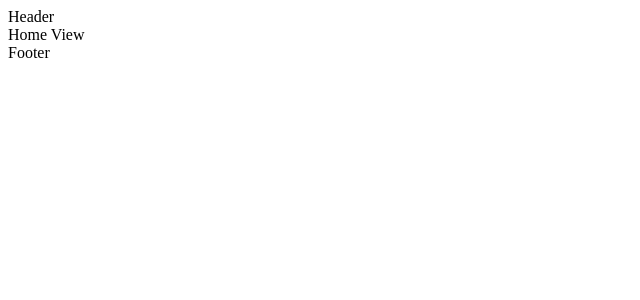
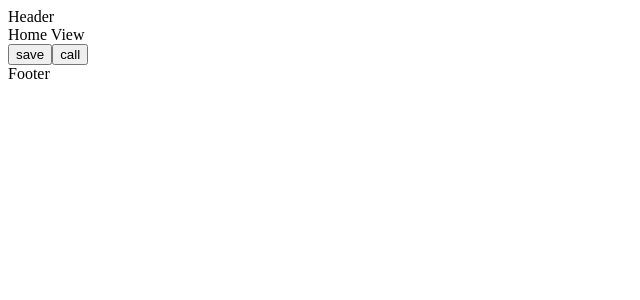
Before and after one commit to JunhaDex/kysa23-brand-web, a Vue app: page / in a window 1280 px wide. Shown: the top 300 px of the page, without its empty margins (0-640 px from the left). Built offline with nearby package versions, Linux system fonts and the light colour scheme.

Commit message:
add firebase database

```diff
--- a/package.json
+++ b/package.json
@@ -13,12 +13,14 @@
     "format": "prettier --write src/"
   },
   "dependencies": {
+    "firebase": "^9.19.1",
     "pinia": "^2.0.32",
     "vue": "^3.2.47",
     "vue-router": "^4.1.6"
   },
   "devDependencies": {
     "@rushstack/eslint-patch": "^1.2.0",
+    "@types/firebase": "^3.2.1",
     "@types/jsdom": "^21.1.0",
     "@types/node": "^18.14.2",
     "@vitejs/plugin-vue": "^4.0.0",
--- a/src/pages/HomeView.vue
+++ b/src/pages/HomeView.vue
@@ -1,4 +1,31 @@
 <template>
-  <main>Home View</main>
+  <main>
+    Home View
+    <div>
+      <button @click="save" type="button">save</button>
+      <button @click="call" type="button">call</button>
+    </div>
+  </main>
 </template>
-<script lang="ts" setup></script>
+<script lang="ts" setup>
+import { RegisterService } from '@/services/Register.service'
+
+async function save() {
+  const regSvc = new RegisterService()
+  await regSvc.uploadRegister({
+    email: 'foo@example-com',
+    name: 'foobar',
+    dob: '1111',
+    sex: 'f',
+    contact: '2222',
+    geo: '3333',
+    isMember: false,
+    joins: [11, 22, 33]
+  })
+}
+
+async function call() {
+  const regSvc = new RegisterService()
+  await regSvc.getRegister('foo@example-com')
+}
+</script>
--- /dev/null
+++ b/src/providers/Firebase.provider.ts
@@ -0,0 +1,24 @@
+import { initializeApp } from 'firebase/app'
+import { getDatabase } from 'firebase/database'
+
+const firebaseConfig = {
+  apiKey: 'AIzaSyA157G8iO98DKGGJJyP4DGswvI_2HtrIBU',
+  authDomain: 'kysa23-project.firebaseapp.com',
+  databaseURL: 'https://kysa23-project-default-rtdb.firebaseio.com',
+  projectId: 'kysa23-project',
+  storageBucket: 'kysa23-project.appspot.com',
+  messagingSenderId: '869476849181',
+  appId: '1:869476849181:web:c24ee250b3adbf6c6bd8f4',
+  measurementId: 'G-NMXZDCHKDD'
+}
+
+// Get Firebase Instances
+
+export function getApp() {
+  return initializeApp(firebaseConfig)
+}
+
+export function getDB() {
+  const app = getApp()
+  return getDatabase(app)
+}
--- /dev/null
+++ b/src/services/Register.service.ts
@@ -0,0 +1,22 @@
+import { ref, set, get, child } from 'firebase/database'
+import { getDB } from '@/providers/Firebase.provider'
+import type { Register } from '@/types/Register.type'
+
+export class RegisterService {
+  private db
+
+  constructor() {
+    this.db = getDB()
+  }
+
+  async uploadRegister(register: Register) {
+    await set(ref(this.db, `test/${register.email}`), register)
+  }
+
+  async getRegister(email: string) {
+    const snapshot = await get(ref(this.db, `test/${email}`))
+    if (snapshot.exists()) {
+      console.log(snapshot.val())
+    }
+  }
+}
```
Also changed, not shown: src/types/Register.type.ts (added, +10 -0 lines), 1 other file (tests, documents, lock files or other folders).
